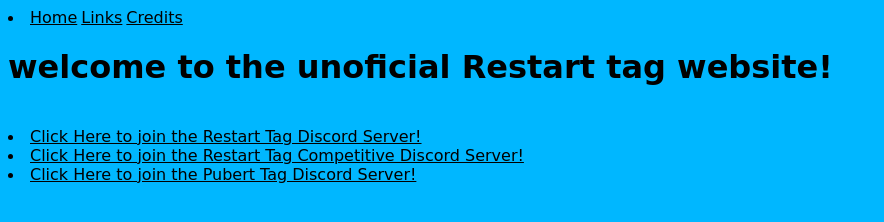
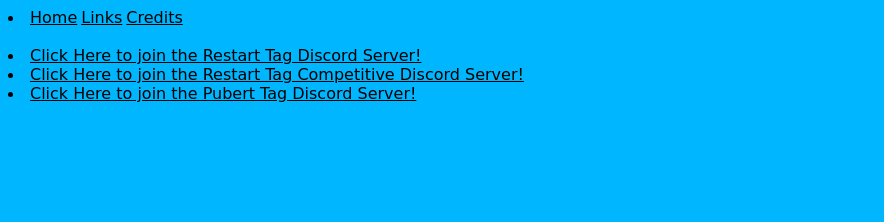
Before and after one commit to peteypocalypse/Restart-tag-site, a plain HTML site: page link.html in a window 1280 px wide. Shown: the whole page, without its empty margins (0-884 px from the left). Drawn offline with Linux system fonts and the light colour scheme.

Commit message:
Update link.html

```diff
--- a/link.html
+++ b/link.html
@@ -11,7 +11,6 @@
 <a href="link.html">Links</a>
 <a href="credits.html">Credits</a>
 </li>
-<header><h1>welcome to the unoficial Restart tag website!</h1></header>
 <header><marquee behavior direction="right">Join!</marquee></header>
 <li><a href="discord.gg/restarttag">Click Here to join the Restart Tag Discord Server!</a></li>
 <li><a href="https://discord.gg/qxFMWyNjkv">Click Here to join the Restart Tag Competitive Discord Server!</a></li>
```
